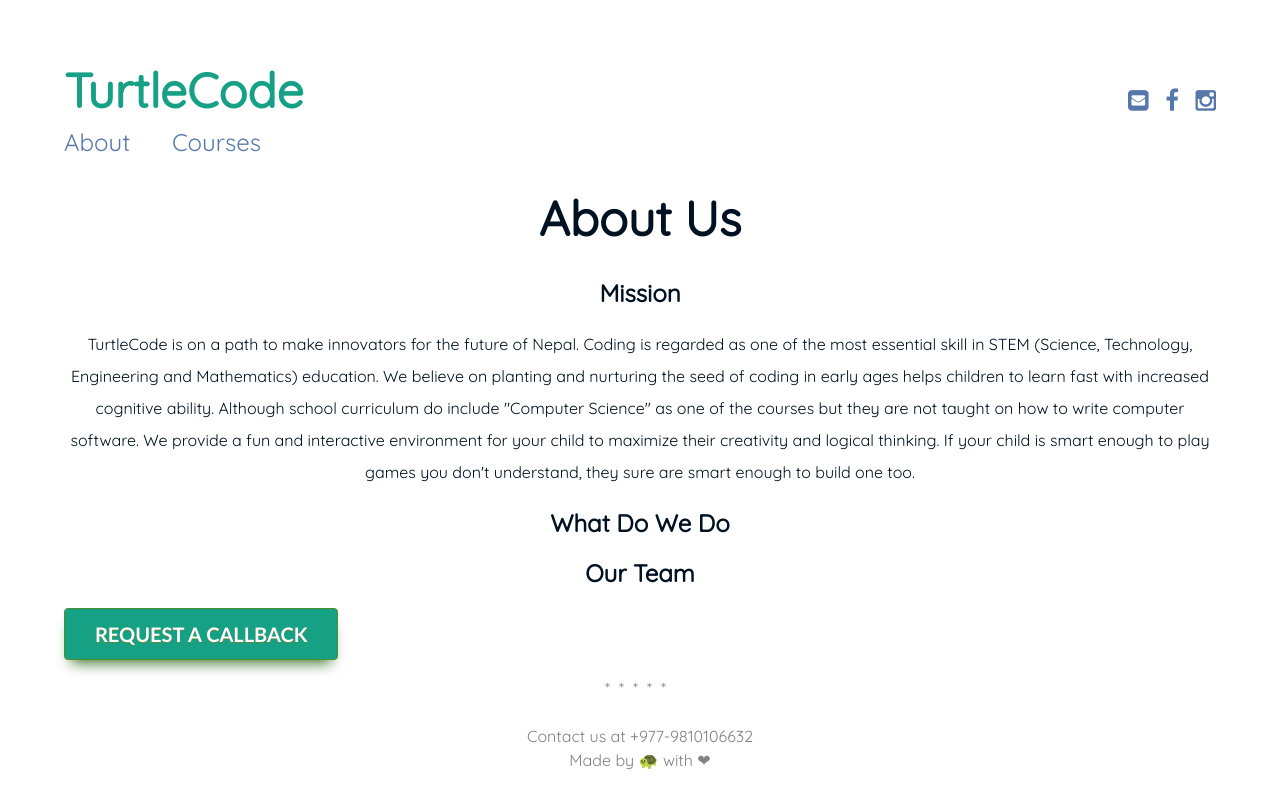
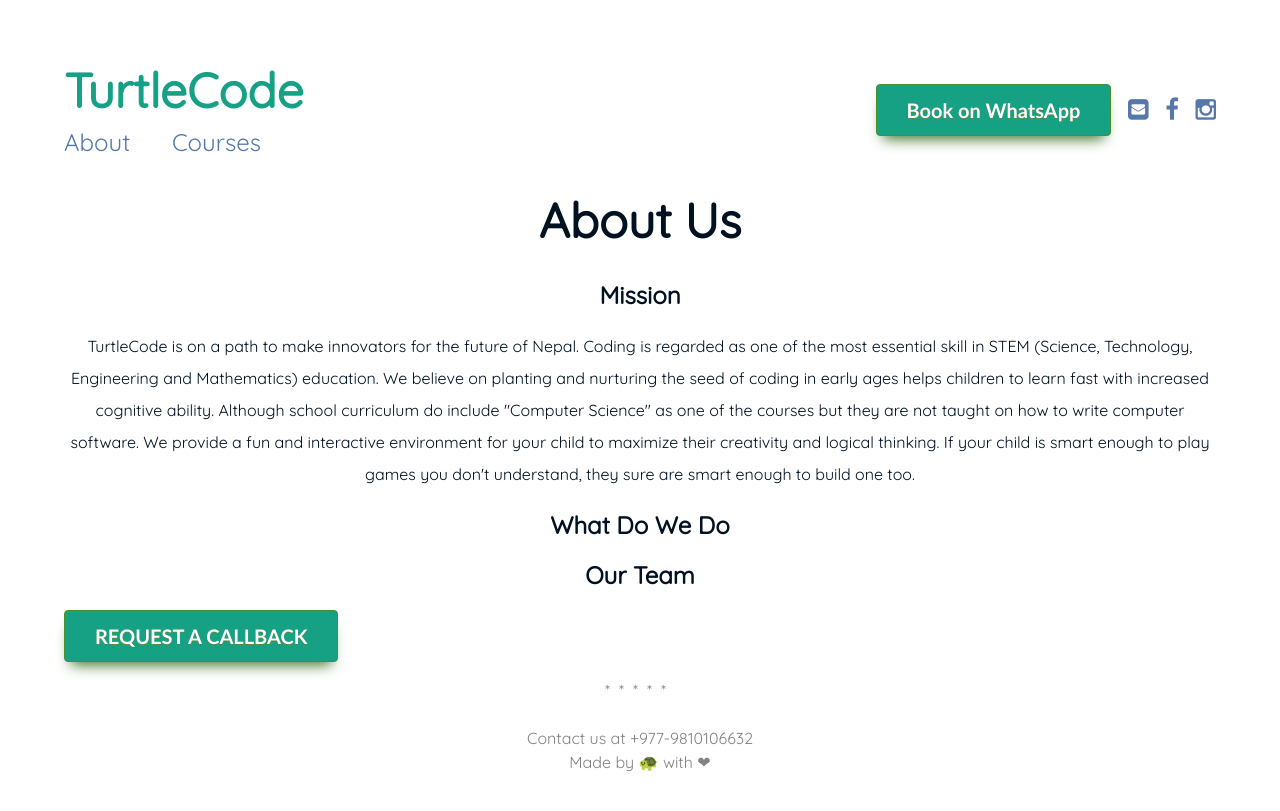
Before and after one commit to turtlecodenp/turtlecodenp.github.io, a Jekyll site: the page built from about.md, in a window 1280 px wide. Shown: the top 811 px of the page. Built offline with Jekyll 4.4.1, drawn with Linux system fonts in a browser that asks for light colours.

Commit message:
WA added

```diff
--- a/_includes/header.html
+++ b/_includes/header.html
@@ -9,7 +9,11 @@
 <!-- <li class="menu__entry"><a href="{{ '/service' | prepend: site.baseurl }}">Service</a></li> -->
 </ul>
 </div>
+
 <ul class="social-links">
+<div class="request-button">
+<a href="https://api.whatsapp.com/send?phone=9779810106632&text=Hi, I wanna learn Coding" style="color:white" target="_blank">Book on WhatsApp</a>
+</div>
 {% if site.author.email %}
 <a href="mailto:{{ site.author.email }}" class="social-links__entry" target="_blank">
 <i class="fa fa-envelope-square"></i>
```
